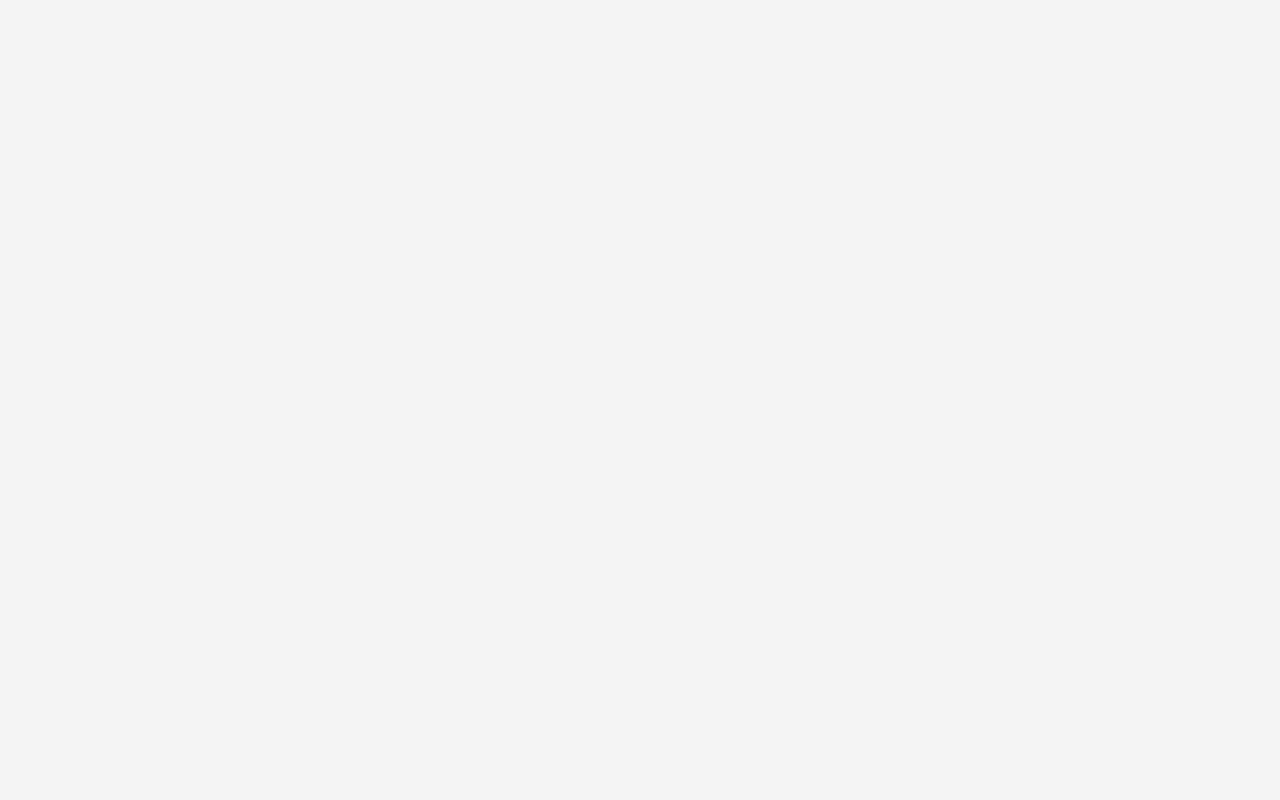
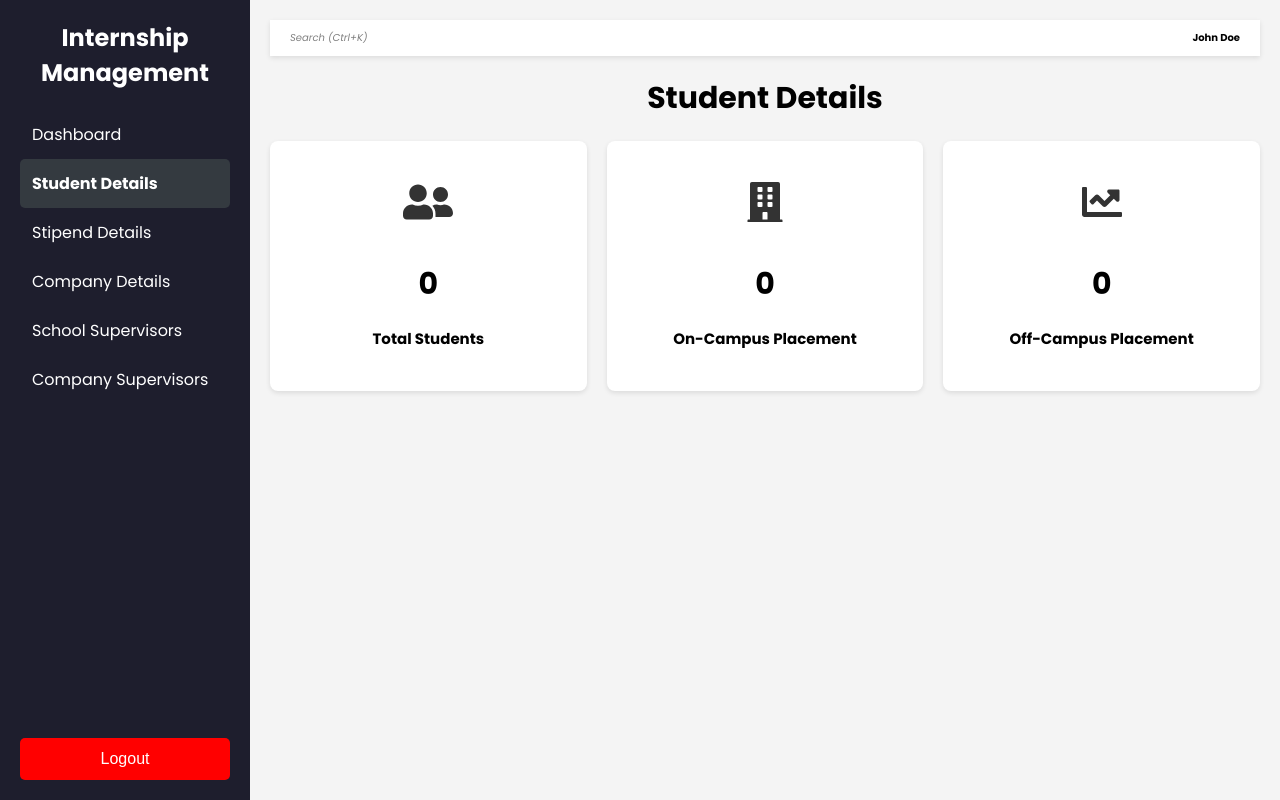
Before and after one commit to parth-k101104/Internship_Management_System, a React (Vite) app in the folder client/: page /student-details in a window 1280 px wide. Before the commit this address had no page. Built offline with nearby package versions, Linux system fonts and the light colour scheme.

Commit message:
Navigation

```diff
--- a/client/src/App.jsx
+++ b/client/src/App.jsx
@@ -1,6 +1,8 @@
 import { BrowserRouter as Router, Routes, Route } from "react-router-dom";
 import Login from "./components/Login";
 import Home from "./components/Home";
+import StudentDetails from "./components/StudentDetails";
+import StipendDetails from "./components/StipendDetails";
 
 function App() {
   return (
@@ -8,6 +10,8 @@ function App() {
       <Routes>
         <Route path="/" element={<Login />} />
         <Route path="/home" element={<Home />} />
+        <Route path="/student-details" element={<StudentDetails />} />
+        <Route path="/stipend-details" element={<StipendDetails />} />
       </Routes>
     </Router>
   );
--- a/client/src/components/Home.css
+++ b/client/src/components/Home.css
@@ -52,10 +52,15 @@ body {
   gap: 10px;
 }
 
-.sidebar-menu li:hover,
-.sidebar-menu .active {
+.sidebar-menu li:hover {
   background: #343a40;
   border-radius: 5px;
+}
+
+.sidebar-menu li.active {
+  background: #343a40;
+  border-radius: 5px;
+  font-weight: bold;
 }
 
 .logout-button {
@@ -102,10 +107,12 @@ body {
   font-weight: bold;
 }
 
-/* Overview Section
 .overview h1 {
+  margin-top: 20px;
   margin-bottom: 20px;
-}*/
+  font-size: 30px;
+  text-align: center;
+}
 
 .stats {
   display: flex;
@@ -120,11 +127,17 @@ body {
   border-radius: 8px;
   box-shadow: 0px 2px 5px rgba(0, 0, 0, 0.1);
   position: relative;
+  height: 250px;
+  display: flex;
+  flex-direction: column;
+  justify-content: center;
+  align-items: center;
 }
 
 .icon {
-  font-size: 30px;
+  font-size: 60px;
   color: #333;
+  padding-bottom: 20px;
 }
 
 .increase {
@@ -177,3 +190,22 @@ body {
 .invoice {
   background: lightblue;
 }
+
+.loading-container {
+  display: flex;
+  justify-content: center;
+  align-items: center;
+  height: 100vh;
+}
+
+.loading-text {
+  font-size: 20px;
+  font-weight: bold;
+  color: #555;
+  animation: fadeInOut 1s infinite alternate;
+}
+
+@keyframes fadeInOut {
+  0% { opacity: 0.5; }
+  100% { opacity: 1; }
+}
--- a/client/src/components/Home.jsx
+++ b/client/src/components/Home.jsx
@@ -17,25 +17,25 @@ const Home = () => {
     off_campus_companies: 0
   });
 
-  useEffect(() => {
-    const checkSession = async () => {
-      try {
-        const response = await axios.get("http://localhost:5000/check_session", { withCredentials: true });
-        if (response.data.logged_in) {
-          setUser(response.data.user);
-        } else {
-          navigate("/");
-        }
-      } catch (error) {
-        console.error("Session check error:", error);
-        navigate("/");
-      } finally {
-        setLoading(false);
-      }
-    };
+  // useEffect(() => {
+  //   const checkSession = async () => {
+  //     try {
+  //       const response = await axios.get("http://localhost:5000/check_session", { withCredentials: true });
+  //       if (response.data.logged_in) {
+  //         setUser(response.data.user);
+  //       } else {
+  //         navigate("/");
+  //       }
+  //     } catch (error) {
+  //       console.error("Session check error:", error);
+  //       navigate("/");
+  //     } finally {
+  //       setLoading(false);
+  //     }
+  //   };
 
-    checkSession();
-  }, [navigate]);
+  //   checkSession();
+  // }, [navigate]);
 
   useEffect(() => {
     const fetchDashboardData = async () => {
@@ -69,23 +69,20 @@ const Home = () => {
         <section className="overview">
           <h1>Overview</h1>
           <div className="stats">
-            <div className="stat-card up">
+            <div className="stat-card">
               <FaUserFriends className="icon" />
               <h1>{dashboardData.total_students}</h1>
               <h2>Total Students</h2>
-              <AiFillSetting className="settings-icon" />
             </div>
             <div className="stat-card">
               <FaBuilding className="icon" />
               <h1>{dashboardData.on_campus_companies}</h1>
               <h2>On-Campus Companies</h2>
-              <AiFillSetting className="settings-icon" />
             </div>
             <div className="stat-card">
               <FaChartLine className="icon" />
               <h1>{dashboardData.off_campus_companies}</h1>
               <h2>Off-Campus Companies</h2>
-              <AiFillSetting className="settings-icon" />
             </div>
           </div>
         </section>
--- /dev/null
+++ b/client/src/components/StipendDetails.jsx
@@ -0,0 +1,65 @@
+import React, { useState, useEffect } from "react";
+import { useNavigate } from "react-router-dom";
+import axios from "axios";
+import { FaUserFriends, FaBuilding, FaChartLine } from "react-icons/fa";
+import { AiFillSetting } from "react-icons/ai";
+import Sidebar from "./Sidebar";
+import Navbar from "./Navbar";
+import "./Home.css";
+
+const StipendDetails = () => {
+  const navigate = useNavigate();
+  const [loading, setLoading] = useState(true);
+  const [studentData, setStipendData] = useState({
+    total_students: 0,
+    on_campus: 0,
+    off_campus: 0,
+  });
+
+  useEffect(() => {
+    // Simulate a loading delay of 1 second
+    const timer = setTimeout(() => {
+      setLoading(false);
+    }, 1000);
+
+    return () => clearTimeout(timer); // Cleanup timeout on unmount
+  }, []);
+
+  return (
+    <div className="dashboard-container">
+      <Sidebar navigate={navigate} />
+      <main className="content">
+        <Navbar />
+
+        {loading ? (
+          <div className="loading-container">
+            <p className="loading-text">Loading Stipend Details...</p>
+          </div>
+        ) : (
+          <section className="overview">
+            <h1>Stipend Details</h1>
+            <div className="stats">
+              <div className="stat-card">
+                <FaUserFriends className="icon" />
+                <h1>{studentData.total_students}</h1>
+                <h2>Highest Stipend</h2>
+              </div>
+              <div className="stat-card">
+                <FaBuilding className="icon" />
+                <h1>{studentData.on_campus}</h1>
+                <h2>Lowest Stipend</h2>
+              </div>
+              <div className="stat-card">
+                <FaChartLine className="icon" />
+                <h1>{studentData.off_campus}</h1>
+                <h2>Average Stipend</h2>
+              </div>
+            </div>
+          </section>
+        )}
+      </main>
+    </div>
+  );
+};
+
+export default StipendDetails;
--- /dev/null
+++ b/client/src/components/StudentDetails.jsx
@@ -0,0 +1,65 @@
+import React, { useState, useEffect } from "react";
+import { useNavigate } from "react-router-dom";
+import axios from "axios";
+import { FaUserFriends, FaBuilding, FaChartLine } from "react-icons/fa";
+import { AiFillSetting } from "react-icons/ai";
+import Sidebar from "./Sidebar";
+import Navbar from "./Navbar";
+import "./Home.css";
+
+const StudentDetails = () => {
+  const navigate = useNavigate();
+  const [loading, setLoading] = useState(true);
+  const [studentData, setStudentData] = useState({
+    total_students: 0,
+    on_campus: 0,
+    off_campus: 0,
+  });
+
+  useEffect(() => {
+    // Simulate a loading delay of 1 second
+    const timer = setTimeout(() => {
+      setLoading(false);
+    }, 1000);
+
+    return () => clearTimeout(timer); // Cleanup timeout on unmount
+  }, []);
+
+  return (
+    <div className="dashboard-container">
+      <Sidebar navigate={navigate} />
+      <main className="content">
+        <Navbar />
+
+        {loading ? (
+          <div className="loading-container">
+            <p className="loading-text">Loading Student Details...</p>
+          </div>
+        ) : (
+          <section className="overview">
+            <h1>Student Details</h1>
+            <div className="stats">
+              <div className="stat-card">
+                <FaUserFriends className="icon" />
+                <h1>{studentData.total_students}</h1>
+                <h2>Total Students</h2>
+              </div>
+              <div className="stat-card">
+                <FaBuilding className="icon" />
+                <h1>{studentData.on_campus}</h1>
+                <h2>On-Campus Placement</h2>
+              </div>
+              <div className="stat-card">
+                <FaChartLine className="icon" />
+                <h1>{studentData.off_campus}</h1>
+                <h2>Off-Campus Placement</h2>
+              </div>
+            </div>
+          </section>
+        )}
+      </main>
+    </div>
+  );
+};
+
+export default StudentDetails;
--- a/client/src/components/sidebar.jsx
+++ b/client/src/components/sidebar.jsx
@@ -1,17 +1,39 @@
 import React from "react";
+import { useNavigate, useLocation } from "react-router-dom";
 import "./Home.css";
 
 const Sidebar = ({ handleLogout }) => {
+  const navigate = useNavigate();
+  const location = useLocation();  // Get current route (pathname)
+
+  // Sidebar menu items
+  const menuItems = [
+    { name: "Dashboard", path: "/home" },
+    { name: "Student Details", path: "/student-details" },
+    { name: "Stipend Details", path: "/stipend-details" },
+    { name: "Company Details", path: "/company-details" },
+    { name: "School Supervisors", path: "/school-supervisors" },
+    { name: "Company Supervisors", path: "/company-supervisors" },
+  ];
+
+  // Function to handle menu item click
+  const handleItemClick = (path) => {
+    navigate(path); // Navigate to the clicked path
+  };
+
   return (
     <aside className="sidebar">
-      <h2 className="sidebar-title">One</h2>
+      <h2 className="sidebar-title">Internship Management</h2>
       <ul className="sidebar-menu">
-        <li className="active">Dashboard</li>
-        <li>Student Details</li>
-        <li>Stipend Details</li>
-        <li>Company Details</li>
-        <li>School Supervisors</li>
-        <li>Company Supervisors</li>
+        {menuItems.map((item) => (
+          <li
+            key={item.path}
+            className={location.pathname === item.path ? "active" : ""}
+            onClick={() => handleItemClick(item.path)}  // Navigate to the selected route
+          >
+            {item.name}
+          </li>
+        ))}
       </ul>
       <button className="logout-button" onClick={handleLogout}>Logout</button>
     </aside>
```
